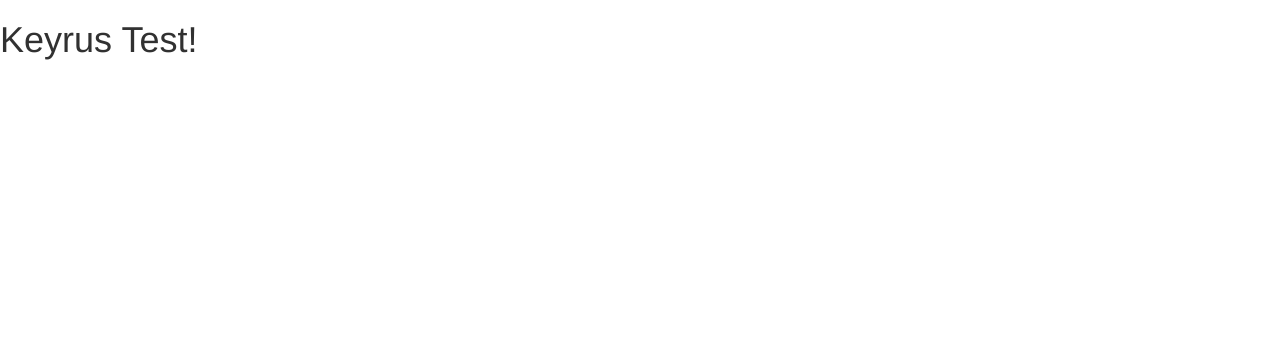
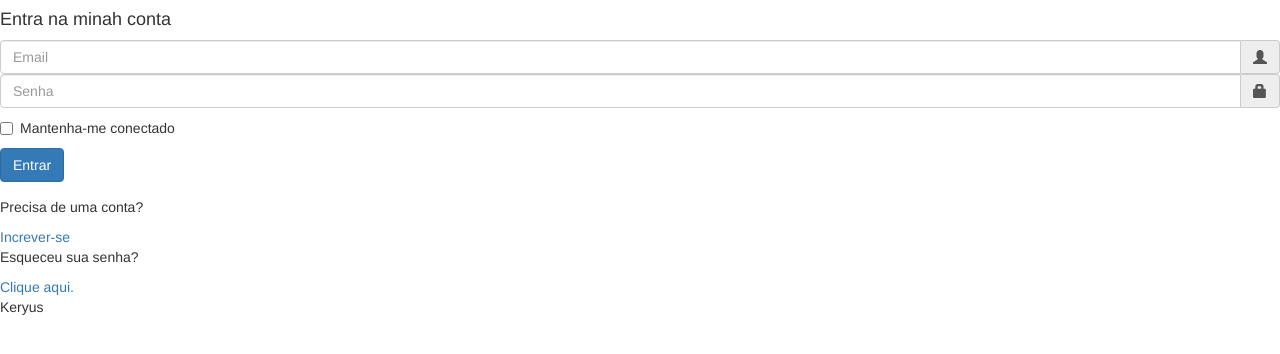
Before and after one commit to flb31/keyrus-test-app, a React app: page / in a window 1280 px wide. Shown: the top 354 px of the page. Built offline with nearby package versions, Linux system fonts and the light colour scheme.

Commit message:
[TEST-001] Add form, footer components

```diff
--- a/js/App.jsx
+++ b/js/App.jsx
@@ -1,8 +1,24 @@
 import React from 'react';
+
+import Form from './components/Form';
+import Footer from './components/Footer';
 
 const App = () => (
   <div>
-    <h1>Keyrus Test!</h1>
+    <Form />
+
+    <div className="password">
+      <p>Precisa de uma conta?</p>
+      <a href="/">Increver-se</a>
+    </div>
+
+    <div className="sign-up">
+      <p>Esqueceu sua senha?</p>
+      <a href="/">Clique aqui.</a>
+    </div>
+
+    <Footer />
+
   </div>
 );
 
--- /dev/null
+++ b/js/components/Footer.jsx
@@ -0,0 +1,9 @@
+import React from 'react';
+
+const Footer = () => (
+  <div className="info">
+    Keryus
+  </div>
+);
+
+export default Footer;
--- /dev/null
+++ b/js/components/Form.jsx
@@ -0,0 +1,41 @@
+import React, { Component } from 'react';
+import {
+  Button,
+  FormGroup,
+  FormControl,
+  InputGroup,
+  Glyphicon,
+  Checkbox
+} from 'react-bootstrap';
+
+class Form extends Component {
+  state = {};
+  render() {
+    return (
+      <form className="Form">
+        <FormGroup>
+          <h4>Entra na minah conta</h4>
+          <InputGroup>
+            <FormControl type="text" placeholder="Email" />
+            <InputGroup.Addon>
+              <Glyphicon glyph="user" />
+            </InputGroup.Addon>
+          </InputGroup>
+
+          <InputGroup>
+            <FormControl type="text" placeholder="Senha" />
+            <InputGroup.Addon>
+              <Glyphicon glyph="lock" />
+            </InputGroup.Addon>
+          </InputGroup>
+          <Checkbox>
+            Mantenha-me conectado
+          </Checkbox>
+          <Button bsStyle="primary">Entrar</Button>
+        </FormGroup>
+      </form>
+    );
+  }
+}
+
+export default Form;
```
